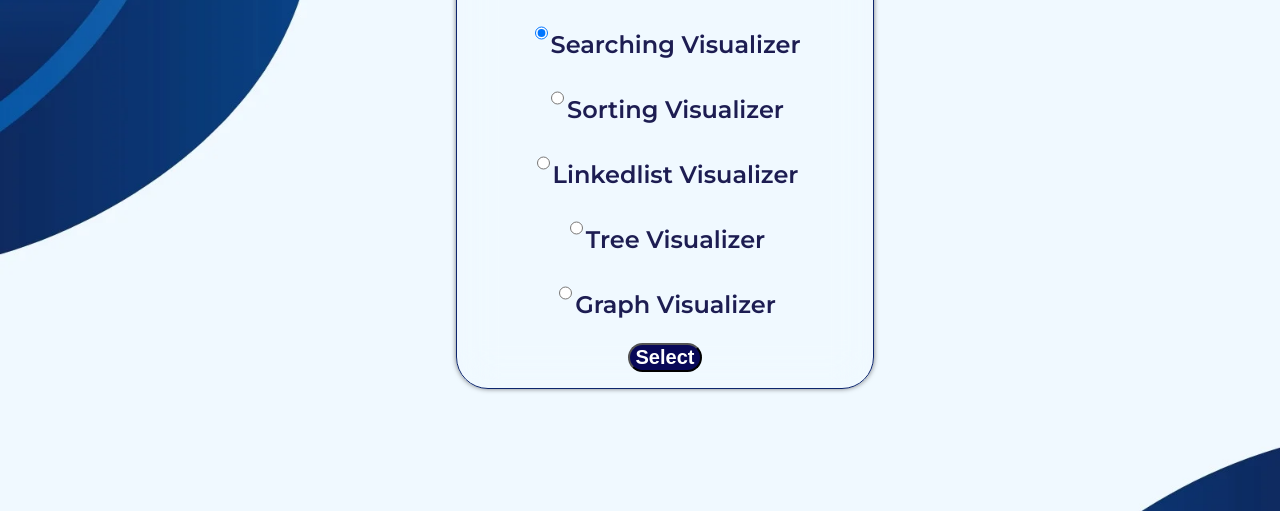
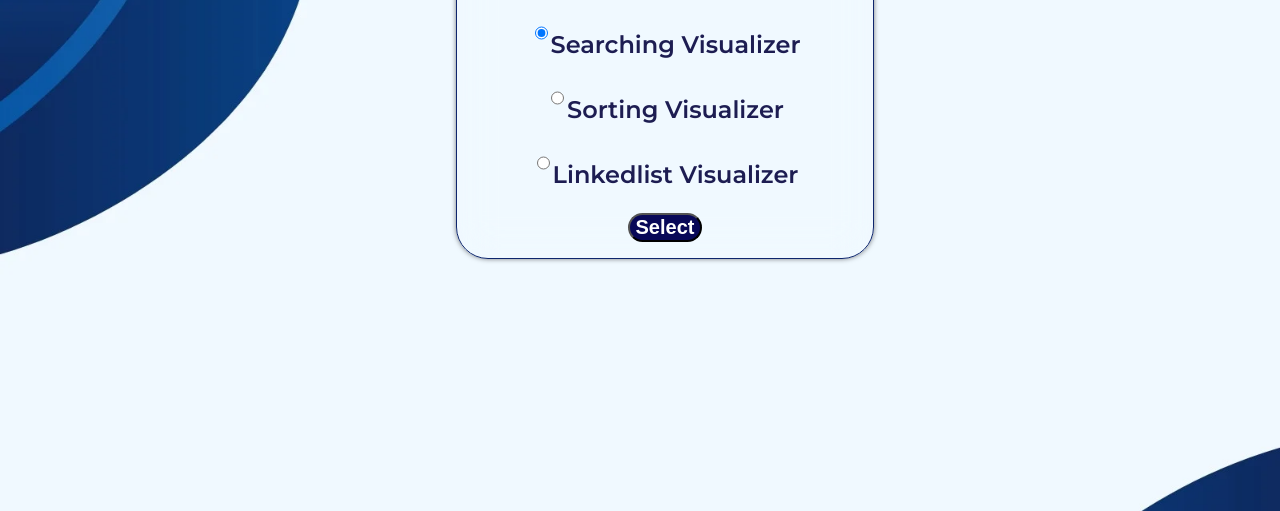
Before and after one commit to anshikarawat07/Visualizer, a plain HTML site: page index.html in a window 1280 px wide. Shown: the part 289-800 px from the top of the page. Drawn offline with Linux system fonts and the light colour scheme; a web font is replaced by a local one.

Commit message:
Update index.html

```diff
--- a/index.html
+++ b/index.html
@@ -21,12 +21,6 @@
             </label>
             <label >
                 <input type="radio" name="option" value="Linkedlist">Linkedlist Visualizer
-            </label>
-            <label >
-                <input type="radio" name="option" value="Tree">Tree Visualizer
-            </label>
-            <label >
-                <input type="radio" name="option" value="Graph">Graph Visualizer
             </label>
             <button>Select</button>
         </div>
```
